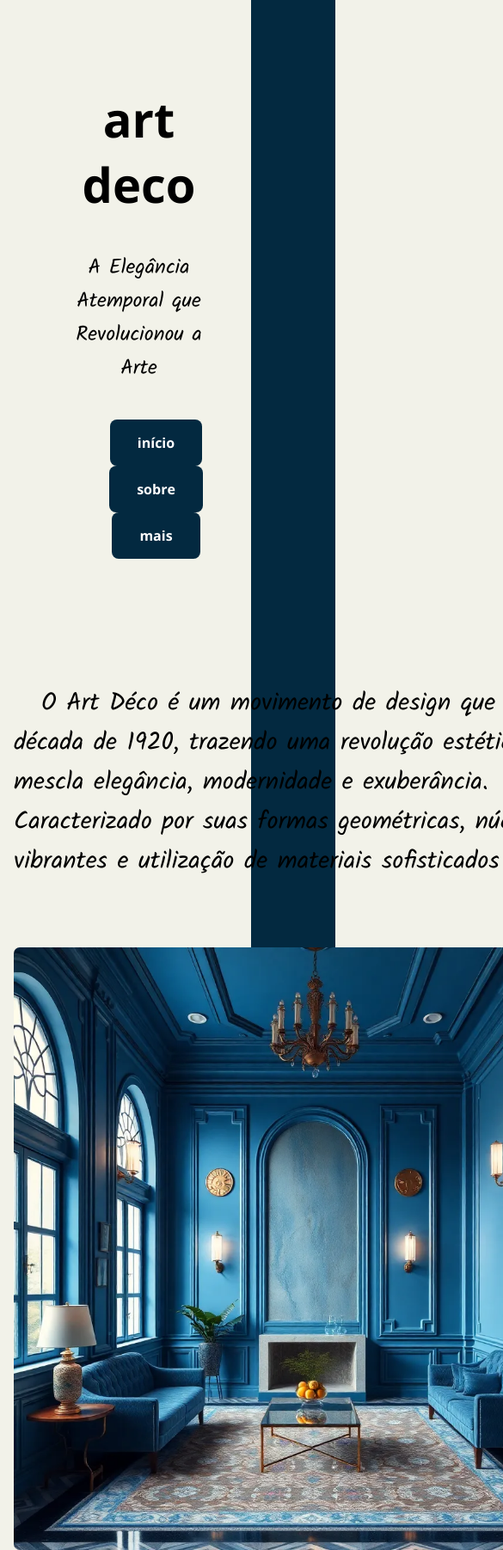
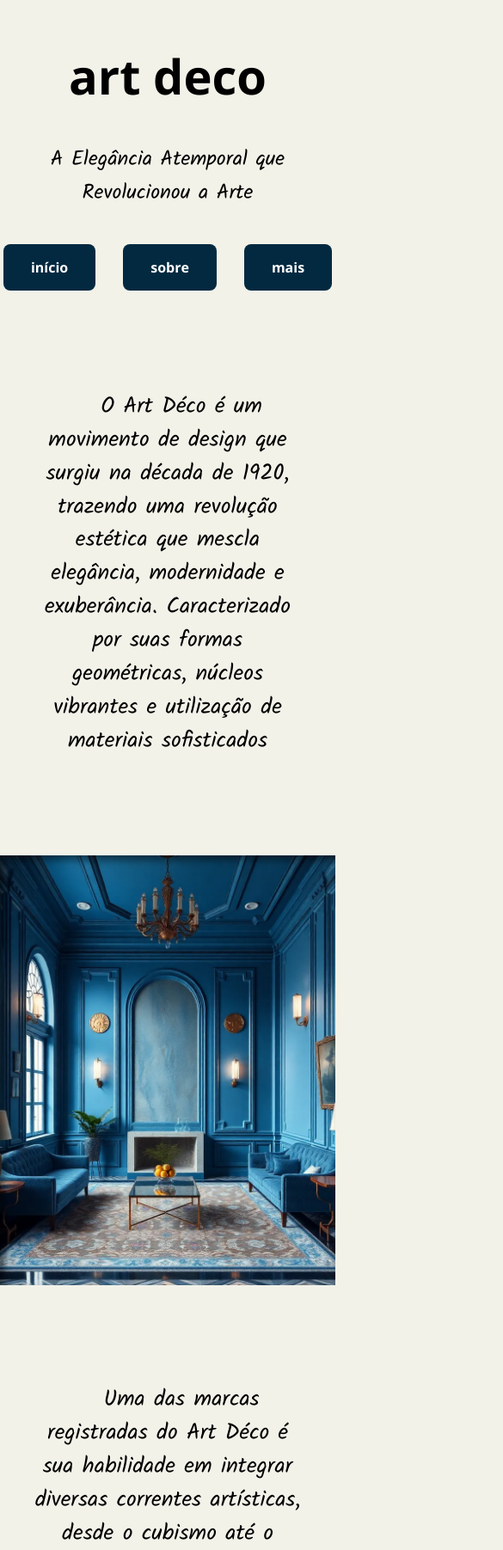
Before and after one commit to VictorHugo-Sys/projeto_artdeco, a plain HTML site: page index.html in a window 390 px wide. Shown: the top 1803 px of the page at 86% size, 585 px wide, since content can reach past the window. Drawn offline with nearby package versions, Linux system fonts and the light colour scheme.

Commit message:
commit final 1

```diff
--- a/index.html
+++ b/index.html
@@ -26,7 +26,7 @@
                 O Art Déco é um movimento de design que surgiu na década de 1920, trazendo uma revolução estética que mescla elegância, modernidade e exuberância. Caracterizado por suas formas geométricas, núcleos vibrantes e utilização de materiais sofisticados
             </p>
         </article>
-        <div id="img">
+        <div class="img" id="img">
             <img src="imgs/artdeco.jpg" alt="imagem art deco">
         </div>
         <article class="p">
--- a/style.css
+++ b/style.css
@@ -23,7 +23,7 @@ header {
     font-family: var(--font2);
     gap: 1rem;
     margin: 0px 0px 100px 0px;
-    max-width: 50vw;
+    width: 50vw;
     text-align: right;
 }
 
@@ -70,11 +70,13 @@ main {
 }
 
 .p {
-    display: grid;
     text-indent: 2rem;
     align-items: center;
     font-size: 1.8em;
     font-family: var(--font1);
+    line-height: 1.5;
+    word-wrap: break-word;
+    text-align: left;
 }
 
 img {
@@ -100,56 +102,79 @@ footer {
     text-align: end;
 }
 
-@media (max-width: 1200px) {
-    main {
-        grid-template-columns: 6fr 1fr;
+@media (max-width: 1110px) {
+
+    body {
+        background: linear-gradient(to right, #F2F2E9 75%, #F2F2E9 25%);
+        margin: 50px 0px 0px 0px ;
     }
 
-    body {
-        background: linear-gradient(to right, #F2F2E9 75%, #032940 25%);
+    main {
+        display: flex;
+        flex-direction: column;
+        margin: 0 auto;
+        font-size: .9rem;
+        padding: 0px;
+        text-align: left;
+        word-wrap: break-word;
     }
 
     header {
-        padding-left: 4rem;
+        place-items: center;
+        width: 100vw;
+        text-align: center;
+        padding: 0;
+        margin: 0px 0px 50px 0px;
+    }
+
+    header p {
+        padding: 0 20px;
+        word-wrap: break-word;
+    }
+
+    ul {
+        padding: 0px;
+        justify-content: center;
+    }
+
+    img {
+        display: none;
+    }
+
+    #img {
+        width: 100vw;
+        height: 500px;
+        background-image: url("imgs/artdeco.jpg");
+        background-position: bottom;
+        background-size: cover;
+        background-repeat: no-repeat;
+        background-attachment: fixed;
+        box-shadow: inset 5px 5px 10px #00000083;
+    }
+
+    article {
+        margin: 0;
+        max-width: 100vw;
+    }
+
+    article p {
+        padding: 40px;
         text-align: center;
     }
 
-    ul {
-        justify-content: center;
+    #h2 {
+        max-width: 100vw;
+        writing-mode: horizontal-tb;
+        font-size: 3rem;
+        place-content: center;
+        place-items: center;
+        text-align: center;
     }
 
-    #img {
-        display: grid;
-        grid-column: 1;
-        grid-row: 2;
-    }
-
-    .p {
-        grid-column: 1;
-    }
-
-    #h2 {
-        display: grid;
-        grid-column: 2;
-        grid-row: 2;
-
-    }
-
-    h2 {
-        visibility: hidden;
-        font-size: 1em;
-    }
-
-    h2::before {
-        content: "art deco";
-
-        visibility: visible;
-    }
-
-    footer {
+    footer p{
         min-width: 100vw;
+        font-size: 1.3rem;
         text-align: center;
+        margin-top: 50px;
     }
 }
-
-@media (max-width: 860px) {
```
Also changed, not shown: 1 other file.
